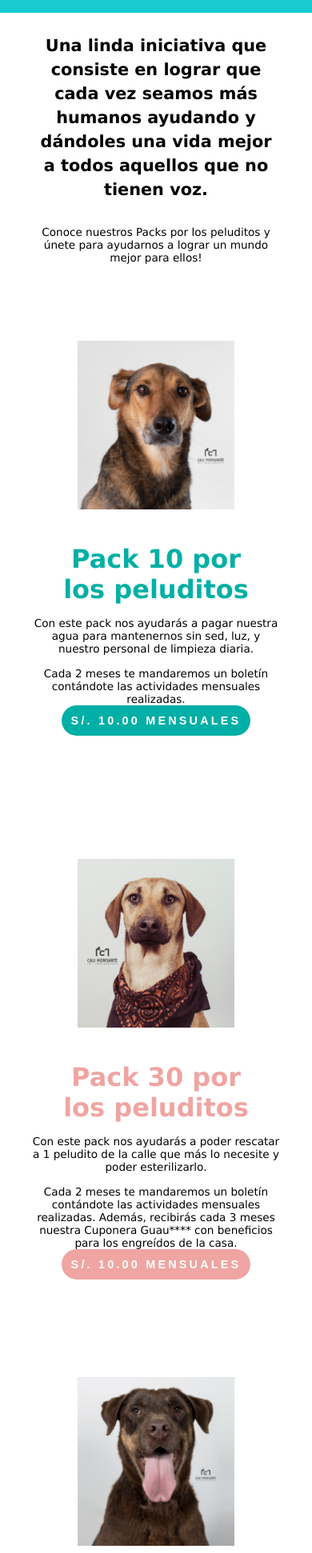
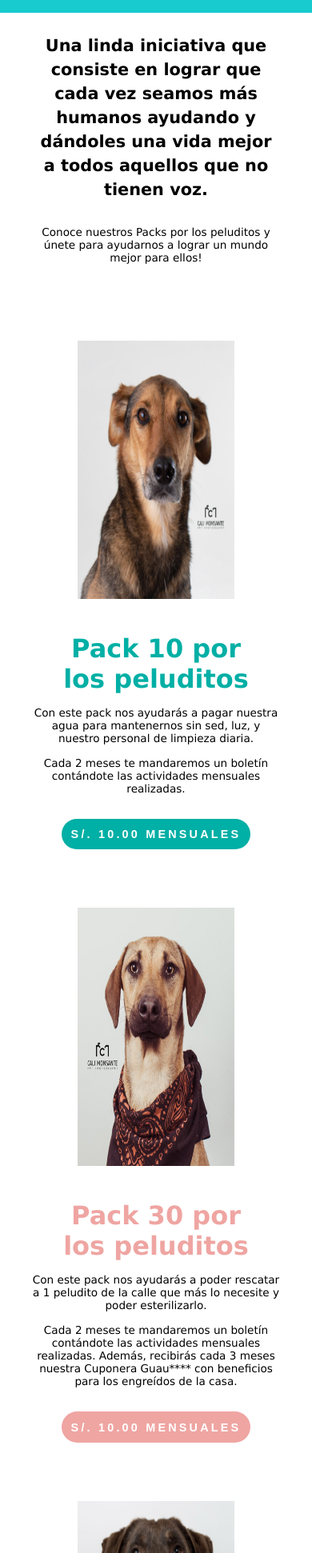
Before and after one commit to ChrisLCoop/proyecto-final-1-Frontend, a plain HTML site: page paginas/trabajo/actividad.html in a window 390 px wide. Shown: the part 58-2000 px from the top of the page at 80% size. Drawn offline with Linux system fonts and the light colour scheme.

Commit message:
actualizacion

```diff
--- a/paginas/trabajo/actividad.css
+++ b/paginas/trabajo/actividad.css
@@ -92,7 +92,7 @@ body{
     font-size: 0.9rem;
     font-weight:bold;
     letter-spacing: 0.2rem;
-    margin-top: 10px;
+    translate: 0 30px;
     max-width: 23.729vw;
 }
 
@@ -103,7 +103,6 @@ body{
 .minibiografia1{
     display: flex;
     max-width: 100vw;
-    height: 25.5rem;
     flex-direction: row;
     margin: auto;
 }
@@ -111,7 +110,6 @@ body{
 .minibiografia2{
     display: flex;
     max-width: 100vw;
-    height: 25.5rem;
     flex-direction: row-reverse;
     margin: auto;
 }
@@ -141,9 +139,10 @@ body{
     font-size: 0.9rem;
     font-weight:bold;
     letter-spacing: 0.2rem;
-    margin-top: 10px;
+    translate: 0 30px;
     max-width: 23.729vw;
 }
+
 
 .botom2:hover{
     transform: scale(1.1);
@@ -204,7 +203,7 @@ body{
     height: 6.25rem;
     display: flex;
     align-items: center;
-    gap: 50px;
+    gap: 80px;
     list-style: none;
     padding: 0;
     animation: slide 40s linear infinite;
@@ -213,18 +212,20 @@ body{
 .logo-item{
     width: 100px;
     height: 100%;
-    transform: scale(0.38);
+    transform: scale(0.28);
+}
+
+.logo-envoltura:hover{
+    animation-play-state: paused;
 }
 
 @media screen and (max-width:650px ) {
 
     .minibiografia1{
         flex-direction: column;
-        padding-bottom: 600px;
     }
     .minibiografia2{
         flex-direction: column;
-        padding-bottom: 600px;
         margin: auto;
     }
 
```
